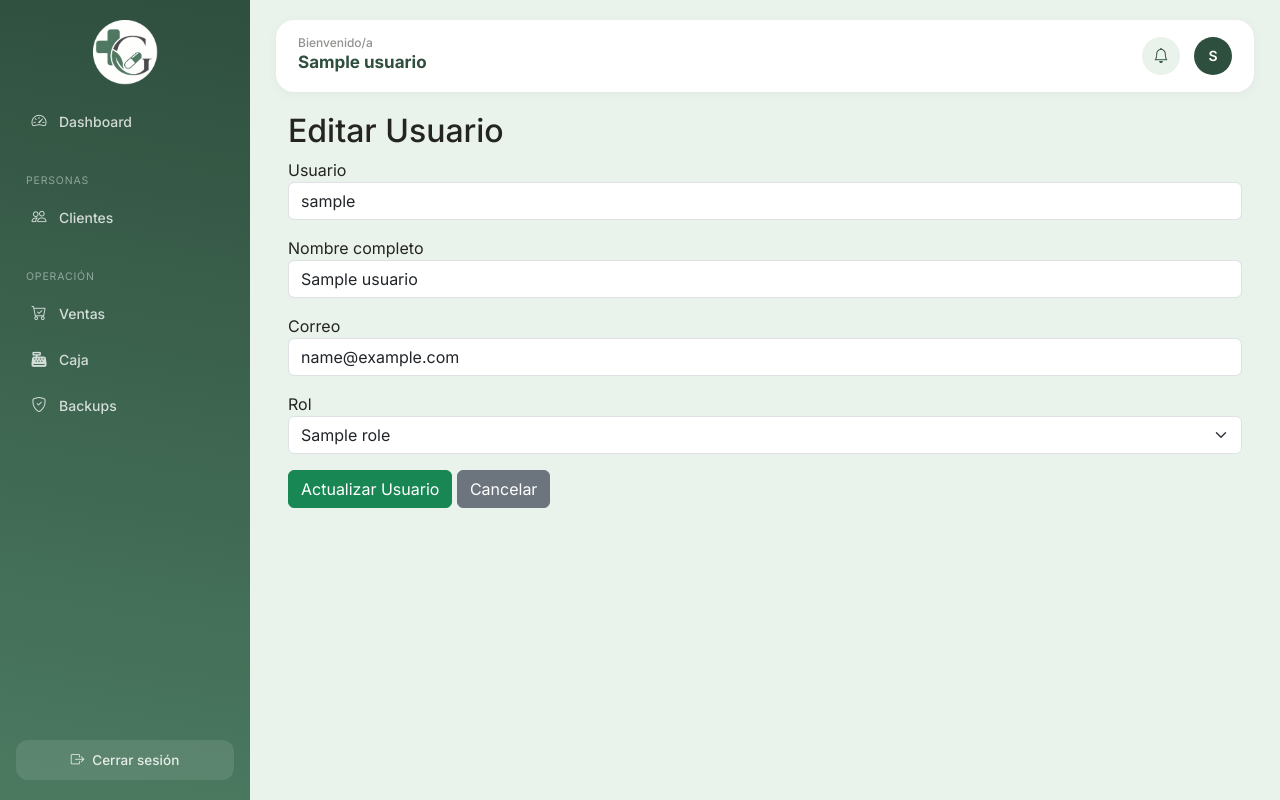
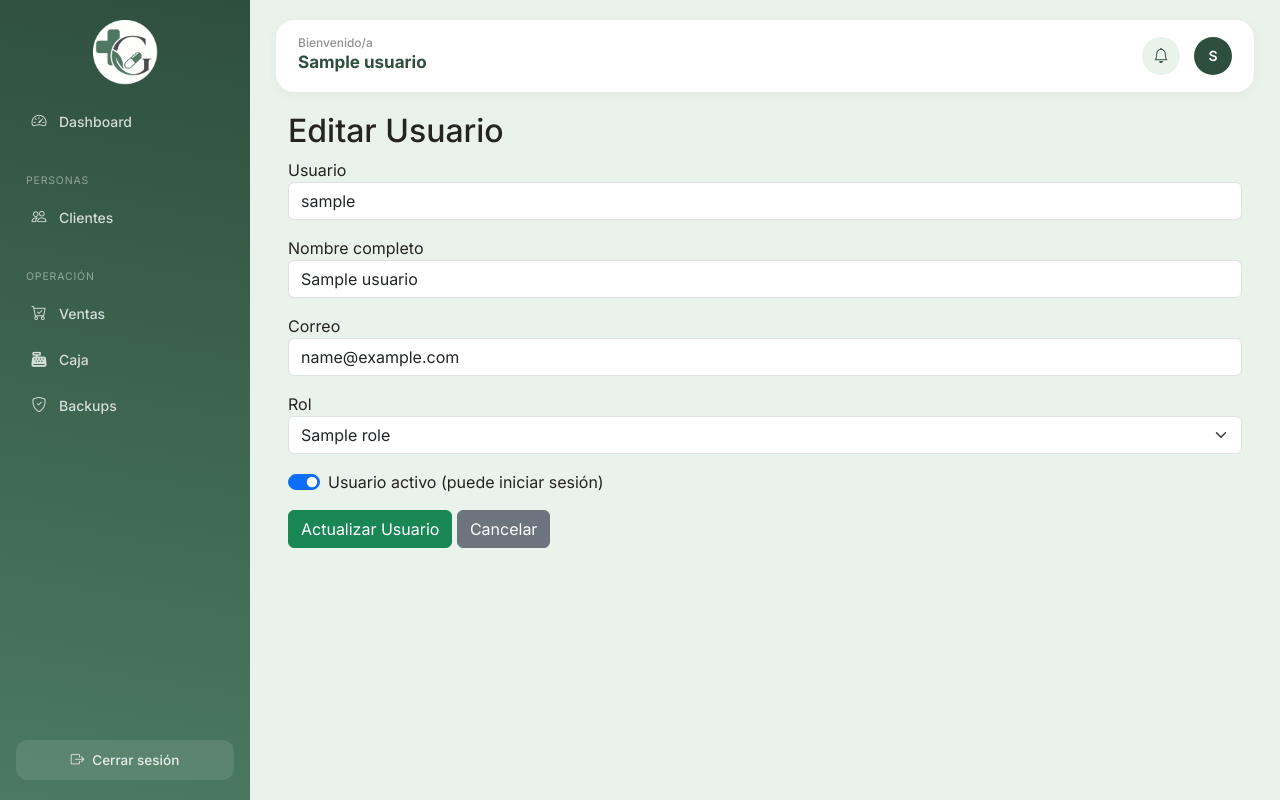
Before and after one commit to Soma-Alva/sis_farmacia, a Laravel app: page /usuarios/1/edit in a window 1280 px wide. Run offline with Laravel 12, Linux system fonts and the light colour scheme; a user stored in the database is signed in; tables that the repository leaves empty hold one stand-in row (values such as "Sample post"); parts of the project's set-up code (start-up, migrations or seed data) failed here and were passed over.

Commit message:
feat: Agregar gestión de estado activo para usuarios y validaciones en la edición

```diff
--- a/app/Http/Controllers/AuthController.php
+++ b/app/Http/Controllers/AuthController.php
@@ -18,7 +18,9 @@ class AuthController extends Controller
     {
         $credentials = [
             'username' => $request->username,
-            'password' => $request->password
+            'password' => $request->password,
+            // Un usuario desactivado no puede iniciar sesión
+            'activo' => 1,
         ];
 
         if (Auth::attempt($credentials)) {
--- a/app/Http/Controllers/UsuarioController.php
+++ b/app/Http/Controllers/UsuarioController.php
@@ -4,6 +4,7 @@ namespace App\Http\Controllers;
 
 use App\Models\Rol;
 use App\Models\Usuario;
+use Illuminate\Database\QueryException;
 use Illuminate\Http\Request;
 use Illuminate\Support\Facades\Hash;
 
@@ -86,16 +87,35 @@ class UsuarioController extends Controller
     {
         $usuario = Usuario::findOrFail($id);
 
+        $request->validate([
+            'username' => 'required|unique:usuarios,username,' . $usuario->id_usuario . ',id_usuario',
+            'nombre_completo' => 'required',
+            'email' => 'required|email|unique:usuarios,email,' . $usuario->id_usuario . ',id_usuario',
+            'id_rol' => 'required',
+        ]);
+
+        $activo = $request->boolean('activo');
+        $rolAdmin = Rol::where('nombre', 'ADMINISTRADOR')->value('id_rol');
+
+        // Un usuario no puede desactivarse a sí mismo
+        if (!$activo && $usuario->id_usuario == auth()->user()->id_usuario) {
+            return back()->withInput()->with('error', 'No puede desactivar su propio usuario.');
+        }
+
+        // Siempre debe quedar al menos un administrador activo
+        $dejaDeSerAdminActivo = $usuario->id_rol == $rolAdmin && $usuario->activo
+            && (!$activo || $request->id_rol != $rolAdmin);
+        if ($dejaDeSerAdminActivo && $this->administradoresActivos() <= 1) {
+            return back()->withInput()->with('error', 'Debe quedar al menos un administrador activo.');
+        }
+
         $usuario->update([
             'username' => $request->username,
             'nombre_completo' => $request->nombre_completo,
             'email' => $request->email,
-            'id_rol' => $request->id_rol
-            ]);
-
-            $usuario->update([
-            'activo' => 0
-            ]);
+            'id_rol' => $request->id_rol,
+            'activo' => $activo ? 1 : 0,
+        ]);
 
         return redirect()
             ->route('usuarios.index')
@@ -104,20 +124,49 @@ class UsuarioController extends Controller
 
     /**
      * Remove the specified resource from storage.
+     *
+     * Un usuario con historial (ventas, caja, compras, asientos, etc.) no se
+     * puede borrar sin romper esos registros: en ese caso se desactiva, que
+     * conserva el historial y le impide iniciar sesión.
      */
     public function destroy(string $id)
     {
         $usuario = Usuario::findOrFail($id);
 
-        if($usuario->id_usuario == auth()->user()->id_usuario){
-        return back()->with('error', 'No puede eliminar su propio usuario');
+        if ($usuario->id_usuario == auth()->user()->id_usuario) {
+            return back()->with('error', 'No puede eliminar su propio usuario');
         }
 
-        $usuario->delete();
+        $rolAdmin = Rol::where('nombre', 'ADMINISTRADOR')->value('id_rol');
+        if ($usuario->id_rol == $rolAdmin && $usuario->activo && $this->administradoresActivos() <= 1) {
+            return back()->with('error', 'Debe quedar al menos un administrador activo.');
+        }
+
+        try {
+            $usuario->delete();
+        } catch (QueryException $e) {
+            // 23000 = restricción de llave foránea: el usuario tiene registros asociados
+            if ($e->getCode() !== '23000') {
+                throw $e;
+            }
+
+            $usuario->update(['activo' => 0]);
+
+            return redirect()
+                ->route('usuarios.index')
+                ->with('success', 'Este usuario tiene historial en el sistema (ventas, caja, compras o asientos), por lo que no se puede borrar. Se desactivó: ya no puede iniciar sesión y su historial se conserva.');
+        }
 
         return redirect()
-        ->route('usuarios.index')
-        ->with('success', 'Usuario eliminado correctamente');
+            ->route('usuarios.index')
+            ->with('success', 'Usuario eliminado correctamente');
+    }
+
+    private function administradoresActivos(): int
+    {
+        return Usuario::where('activo', 1)
+            ->whereHas('rol', fn ($q) => $q->where('nombre', 'ADMINISTRADOR'))
+            ->count();
     }
 
     public function passwordForm($id)
--- a/app/Models/Usuario.php
+++ b/app/Models/Usuario.php
@@ -18,7 +18,12 @@ class Usuario extends Authenticatable
         'email',
         'password_hash',
         'nombre_completo',
-        'id_rol'
+        'id_rol',
+        'activo'
+    ];
+
+    protected $casts = [
+        'activo' => 'boolean',
     ];
 
     protected $hidden = ['password_hash'];
--- a/resources/views/usuarios/edit.blade.php
+++ b/resources/views/usuarios/edit.blade.php
@@ -54,6 +54,12 @@
             </select>
         </div>
 
+        <div class="form-check form-switch mb-3">
+            <input class="form-check-input" type="checkbox" role="switch" name="activo" value="1" id="activo"
+                   {{ $usuario->activo ? 'checked' : '' }}>
+            <label class="form-check-label" for="activo">Usuario activo (puede iniciar sesión)</label>
+        </div>
+
         <button type="submit" class="btn btn-success">
             Actualizar Usuario
         </button>
--- a/resources/views/usuarios/index.blade.php
+++ b/resources/views/usuarios/index.blade.php
@@ -49,7 +49,7 @@
                                     @csrf
                                     @method('DELETE')
                                     <button type="submit" class="gf-btn-soft gf-btn-peligro"
-                                            onclick="return confirm('¿Desea eliminar este usuario?')">
+                                            onclick="return confirm('¿Desea eliminar este usuario? Si tiene historial (ventas, caja, compras) no se borra: se desactiva.')">
                                         Eliminar
                                     </button>
                                 </form>
```
